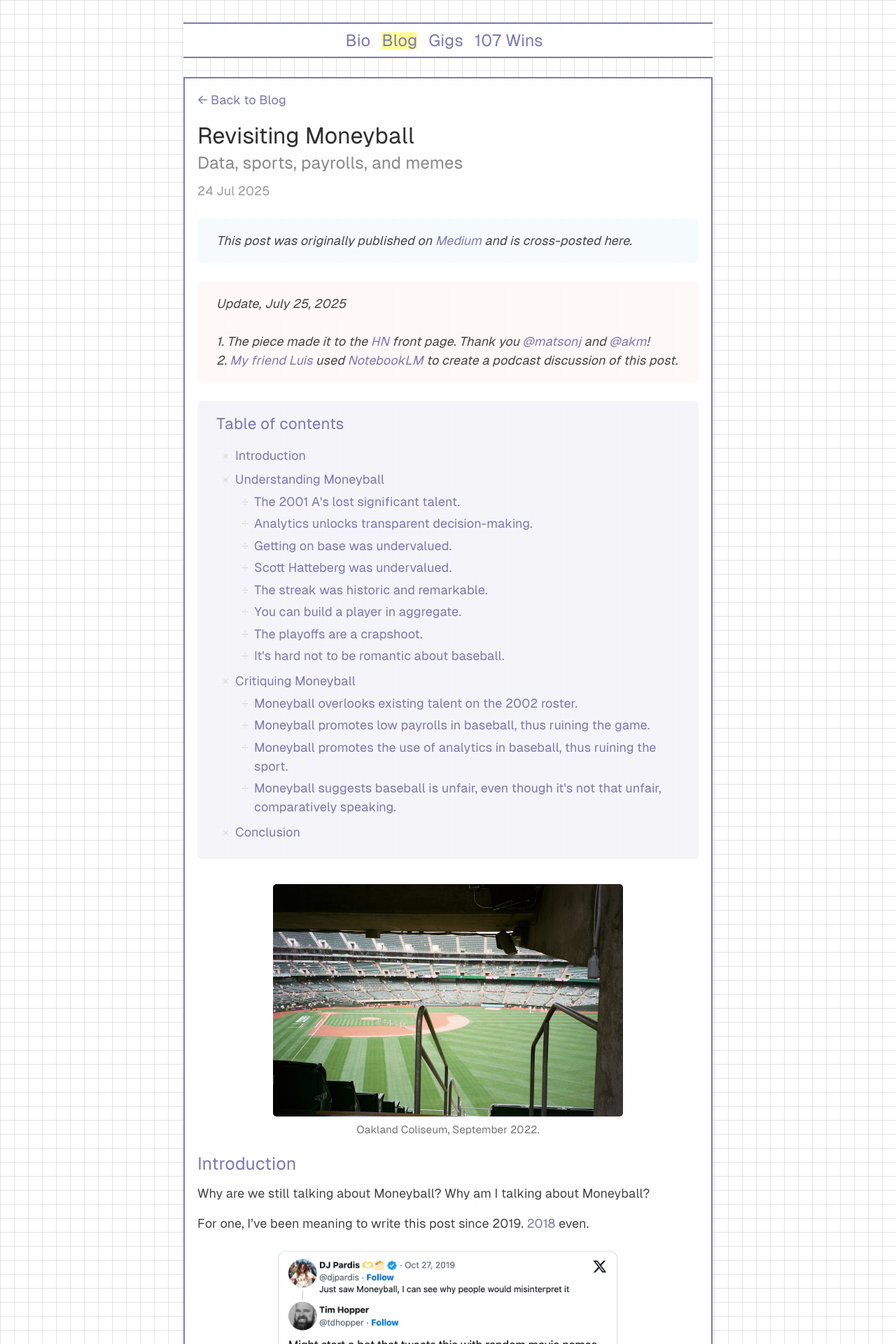
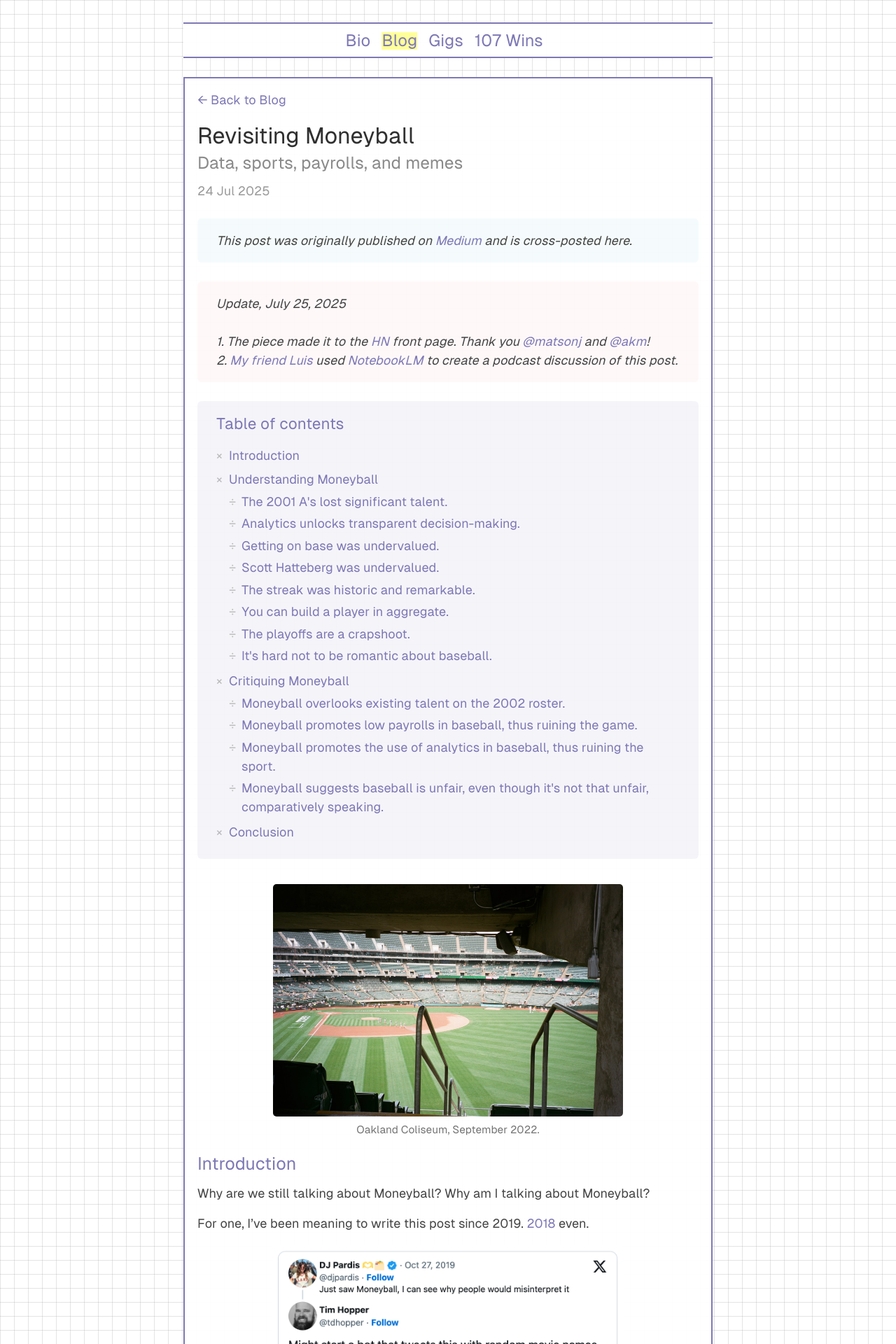
Before and after one commit to djpardis/djpardis.github.io, a Jekyll site: the page built from _posts/2025-01-15-revisiting-moneyball.md, in a window 1280 px wide. Shown: the top 1920 px of the page at 70% size. Built offline with Jekyll 4.4.1, drawn with Linux system fonts in a browser that asks for light colours; a style sheet for code colours, icons or effects is not loaded.

Commit message:
Improve bullet consistency: darker color and unified indentation
- Changed all bullets (TOC and pages) from #ddd to #bbb for better visibility
- Unified TOC indentation: reduced padding-left from 1.5rem to 1rem to match page bullets
- Consistent styling across TOC main bullets (×), TOC dividers (÷), and page bullets (×)
- Maintains subtle aesthetic while improving readability

```diff
--- a/public/css/custom-styles.css
+++ b/public/css/custom-styles.css
@@ -147,7 +147,7 @@
 .container.content .toc-container ul {
   list-style: none;
   margin: 0;
-  padding-left: 1.5rem;
+  padding-left: 1rem;
 }
 
 .container.content .toc-container li {
@@ -157,7 +157,7 @@
 
 .container.content .toc-container li::before {
   content: "×";
-  color: #ddd;
+  color: #bbb;
   position: absolute;
   left: -1rem;
   top: 0;
@@ -179,7 +179,7 @@
 .container.content .toc-container ul ul {
   list-style: none;
   margin: 0.25rem 0 0.5rem;
-  padding-left: 1.5rem;
+  padding-left: 1rem;
 }
 
 .container.content .toc-container ul ul li {
@@ -189,7 +189,7 @@
 
 .container.content .toc-container ul ul li::before {
   content: "÷";
-  color: #ddd;
+  color: #bbb;
   position: absolute;
   left: -1rem;
   top: 0;
@@ -566,7 +566,7 @@
 
 .page li::before {
   content: "×";
-  color: #ddd;
+  color: #bbb;
   position: absolute;
   left: -1rem;
   top: 0;
```
